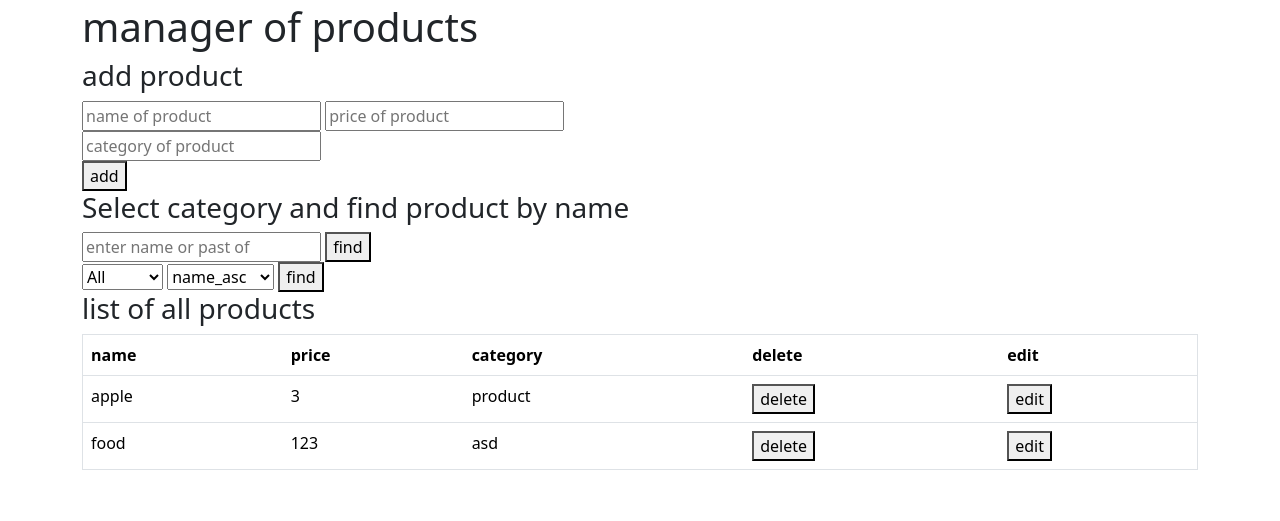
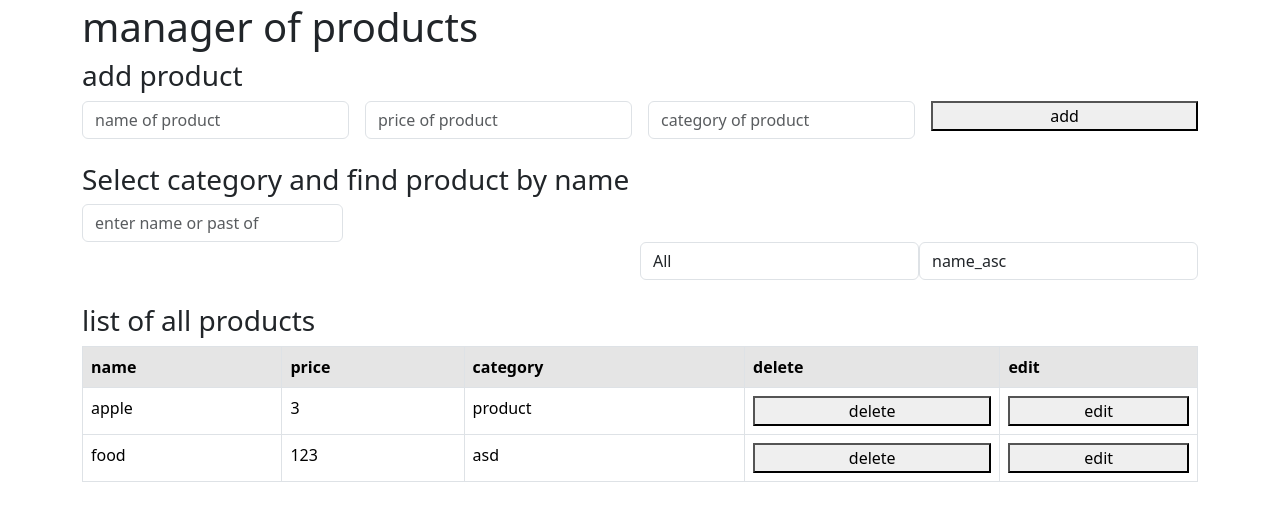
Before and after one commit to gavno85/flask, a Flask app: page / in a window 1280 px wide. Shown: the part 53-574 px from the top of the page. Run offline with Flask 3, Linux system fonts and the light colour scheme; a user stored in the database is signed in; some libraries are stand-ins or nearby versions.

Commit message:
in products search in left, category and sort in right

```diff
--- a/app.py
+++ b/app.py
@@ -34,7 +34,7 @@ def products():
         if not product_exists(name_product, current_user.id):
             add_product(name_product, price_product, category_product, current_user.id)
         else:
-            flash(f'product {name_product} is exists', category='error')
+            flash(f'product {name_product} is exists')
 
         return redirect(url_for('products'))
 
@@ -67,7 +67,7 @@ def register_company():
             add_company(company_name, password_hash)
 
         else:
-            flash('password shorter than 6, login is not exists or company with this name exists', category='error')
+            flash('password shorter than 6, login is not exists or company with this name exists')
         return redirect(url_for('products'))
 
     return render_template('register.html')
@@ -79,16 +79,16 @@ def login():
         company_name = request.form.get('company_name')
         company_password = request.form.get('password')
         if not company_exists(company_name):
-            flash(f'company {company_name} is not exists', category='error')
+            flash(f'company {company_name} is not exists')
             return redirect(url_for('register_company'))
         company = get_company(company_name)
 
         if not check_password_hash(company.password, company_password):
-            flash('incorrect password', category='error')
+            flash('incorrect password')
             return redirect(url_for('login'))
 
         login_user(company)
-        flash(f'welcome {company_name}', category='succes')
+        flash(f'welcome {company_name}')
         return redirect(url_for('products'))
 
     return render_template('login.html')
@@ -97,7 +97,7 @@ def login():
 @login_required
 def logout():
     logout_user()
-    flash('you LogOut', category='info')
+    flash('you LogOut')
 
     return redirect(url_for('products'))
 
@@ -106,7 +106,7 @@ def logout():
 @login_required
 def delete_product(name_product):
     if product_exists(name_product, current_user.id):
-        flash(f'product {name_product} deleted', category='info')
+        flash(f'product {name_product} deleted')
         delete_product_db(name_product, current_user.id)
 
     return redirect(url_for('products'))
@@ -119,7 +119,7 @@ def edit_product(name_product):
         old_category = get_product(name_product, current_user.id).category
         old_price = get_product(name_product, current_user.id).price
     else:
-        flash('error in edit', category='error')
+        flash('error in edit')
         return redirect(url_for('products'))
 
     if request.method == "POST":
@@ -127,10 +127,10 @@ def edit_product(name_product):
             new_category = request.form.get('new_category')
             new_price = request.form.get('new_price')
             edit_product_db(name_product, new_category, new_price, current_user.id)
-            flash('product was edited', category='info')
+            flash('product was edited')
             return redirect(url_for('products'))
         else:
-            flash('product was not finded', category='error')
+            flash('product was not finded')
     return render_template('edit.html', old_product_info= [old_category, old_price])
 
 @app.route('/profile', methods= ["GET", "POST"])
@@ -147,10 +147,10 @@ def new_name():
         if new_name_company and not company_exists(new_name_company):
             update_company_name(current_user.name, new_name_company)
             session['current_company'] = new_name_company
-            flash('name was updated', category='info')
+            flash('name was updated')
             return redirect(url_for('profile'))
         else:
-            flash('this name is used', category='error')
+            flash('this name is used')
             return redirect(url_for('new_name'))
     return render_template('new_name.html')
 
@@ -161,7 +161,7 @@ def new_password():
         old_password = request.form.get('old_password')
 
         if not check_password_hash(current_user.password, old_password):
-            flash('uncorrect old password', category='error')
+            flash('uncorrect old password')
 
             return redirect(url_for('new_password'))
 
@@ -174,7 +174,7 @@ def new_password():
             return redirect(url_for('new_password'))
 
         update_company_password(current_user.name, new_password_hash)
-        flash('password was updated', category='info')
+        flash('password was updated')
         return redirect(url_for('profile'))
 
     return render_template('new_password.html')
--- a/templates/products.html
+++ b/templates/products.html
@@ -6,30 +6,38 @@ Products
 
 {% block content %}
 <h1>manager of products</h1>
-<div class="product-form-container">
-    <form method="POST" class="add-product">
 <h3>add product</h3>
-        <div class="product-input">
-            <input name="name_product" type="text" placeholder="name of product" required>
-            <input name="price_product" type="number" placeholder="price of product" required>
+<form method="POST">
+    <div class="row g-3 mb-4">
+        <div class="col-3">
+            <input name="name_product" type="text" placeholder="name of product" required class="form-control">
         </div>
 
-        <div class="product-input">
-            <input name="category_product" type="text" placeholder="category of product" class="full-width" required>
+        <div class="col-3">
+            <input name="price_product" type="number" placeholder="price of product" required class="form-control">
         </div>
-        <button type="submit" class="btn-subtle theme-inverse">add</button>
+
+        <div class="col-3">
+            <input name="category_product" type="text" placeholder="category of product" required class="form-control">
+        </div>
+
+        <div class="col-3">
+            <button type="submit" class="btn-subtle theme-inverse w-100">add</button>
+        </div>
+    </div>
+
 </form>
-</div>
 <h3>Select category and find product by name</h3>
 
-<div class="product-search-form">
 <form method="GET">
-    <input name="search_by_name" type="text" placeholder="enter name or past of">
-    <button type="submit" class="btn-subtle theme-inverse">find</button>
-</form>
-
-<form method="GET">
-    <select name="category">
+    <div class="row mb-4">
+    <div class="col-3">
+        <input name="search_by_name" type="text" placeholder="enter name or past of" class="form-control d-flex justify-content-start">
+<!--    <button type="submit" class="btn-subtle theme-inverse">find</button>-->
+    </div>
+    <div class="d-flex justify-content-end">
+        <div class="col-3">
+            <select name="category" class="form-control">
                 <option value="All">All</option>
                 {% for product in all_categories %}
                     <option value="{{ product.category }}"
@@ -40,21 +48,26 @@ Products
                     </option>
 
                 {% endfor %}
+            </select>
+        </div>
 
-    </select>
-    <select name="sorted">
+    <div class="col-3">
+        <select name="sorted" class="form-control" aria-label="Default select example">
             <option value="name_asc">name_asc</option>
             <option value="name_desc">name_desc</option>
             <option value="price_asc">price_asc</option>
             <option value="price_desc">price_desc</option>
         </select>
-    <button type="submit" class="btn-subtle theme-inverse">find</button>
-</form>
+    </div>
+    </div>
     </div>
 
+<!--    <button type="submit" class="btn-subtle theme-inverse">find</button>-->
+</form>
+
 <h3>list of all products</h3>
-<table border="1" cellpadding="10" class="table theme-inverse">
-    <thead>
+<table border="1" cellpadding="10" class="table theme-inverse table-bordered table-hover mb-4">
+    <thead class="table-active">
         <tr>
             <th>name</th>
             <th>price</th>
@@ -70,10 +83,10 @@ Products
                 <td>{{ product.price }}</td>
                 <td>{{ product.category }}</td>
                 <td>
-                     <a href="{{ url_for('delete_product', name_product= product.name) }}"><button class="btn-subtle theme-danger">delete</button></a>
+                     <a href="{{ url_for('delete_product', name_product= product.name) }}"><button class="btn-subtle theme-danger w-100">delete</button></a>
                 </td>
                 <td>
-                    <a href="{{ url_for('edit_product', name_product= product.name) }}"><button  class="btn-solid theme-inverse">edit</button></a>
+                    <a href="{{ url_for('edit_product', name_product= product.name) }}"><button  class="btn-solid theme-inverse w-100">edit</button></a>
                 </td>
             </tr>
         {% endfor %}
```
Lines whose indentation alone changed are shown as unchanged.
